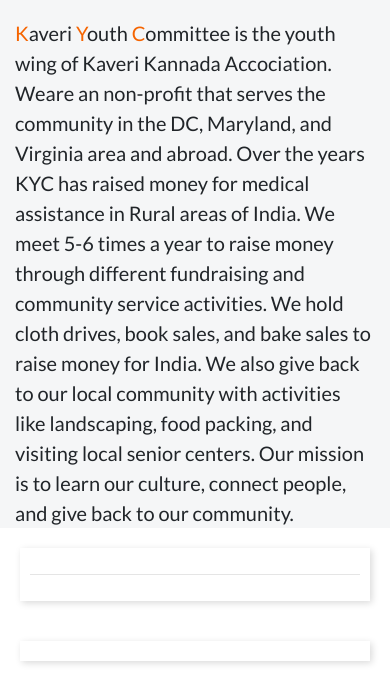
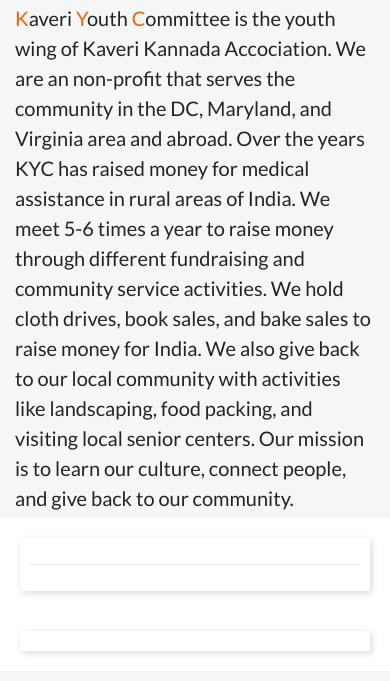
Before and after one commit to kyckaveri/website, a Django app: page / in a window 390 px wide. Shown: the part 318-999 px from the top of the page. After the commit the page ends 971 px from the top, so only its background shows below. Run offline with Django 3.2, Linux system fonts and the light colour scheme; some libraries are stand-ins or nearby versions.

Commit message:
css/html

```diff
--- a/kycwebsite/static/publicviewcontroller/css/home.css
+++ b/kycwebsite/static/publicviewcontroller/css/home.css
@@ -3,12 +3,11 @@
 }
 
 #carousel {
-    background-size: contain;
+    background-size: cover;
     background-repeat: no-repeat;
     background-position: center;
     width: 100%;
-    /* TODO: Update the images to be a certain aspect ratio + lower this height amount */
-    height: 13em;
+    height: 20em;
 }
 
 #prevImage {
@@ -24,7 +23,8 @@
 }
 
 #info {
-    padding-top: 20px;
+    margin-top: -5px;
+    padding-bottom: 5px;
 }
 
 .accent {
@@ -44,3 +44,15 @@
     box-shadow: 2px 2px 7px rgba(0, 0, 0, 0.15);
     padding: 10px;
 }
+
+@media (max-width: 1000px) {
+    #carousel {
+        background-size: contain;
+        height: 13em;
+    }
+
+    #info {
+        margin-top: 0;
+        padding-top: 5px;
+    }
+}
--- a/kycwebsite/templates/publicviewcontroller/home.html
+++ b/kycwebsite/templates/publicviewcontroller/home.html
@@ -59,7 +59,7 @@ carousel.style.backgroundImage = "url({{ first_image }})";
         <!-- Description -->
         <div class="col-12 col-lg-6">
             <div id="info">
-                <span class="accent">K</span>averi <span class="accent">Y</span>outh <span class="accent">C</span>ommittee is the youth wing of Kaveri Kannada Accociation. Weare an non-profit that serves the community in the DC, Maryland, and Virginia area and abroad. Over the years KYC has raised money for medical assistance in Rural areas of India. We meet 5-6 times a year to raise money through different fundraising and community service activities. We hold cloth drives, book sales, and bake sales to raise money for India. We also give back to our local community with activities like landscaping, food packing, and visiting local senior centers. Our mission is to learn our culture, connect people, and give back to our community.
+                <span class="accent">K</span>averi <span class="accent">Y</span>outh <span class="accent">C</span>ommittee is the youth wing of Kaveri Kannada Accociation. We are an non-profit that serves the community in the DC, Maryland, and Virginia area and abroad. Over the years KYC has raised money for medical assistance in rural areas of India. We meet 5-6 times a year to raise money through different fundraising and community service activities. We hold cloth drives, book sales, and bake sales to raise money for India. We also give back to our local community with activities like landscaping, food packing, and visiting local senior centers. Our mission is to learn our culture, connect people, and give back to our community.
                 <br/>
             </div>
         </div>
```
